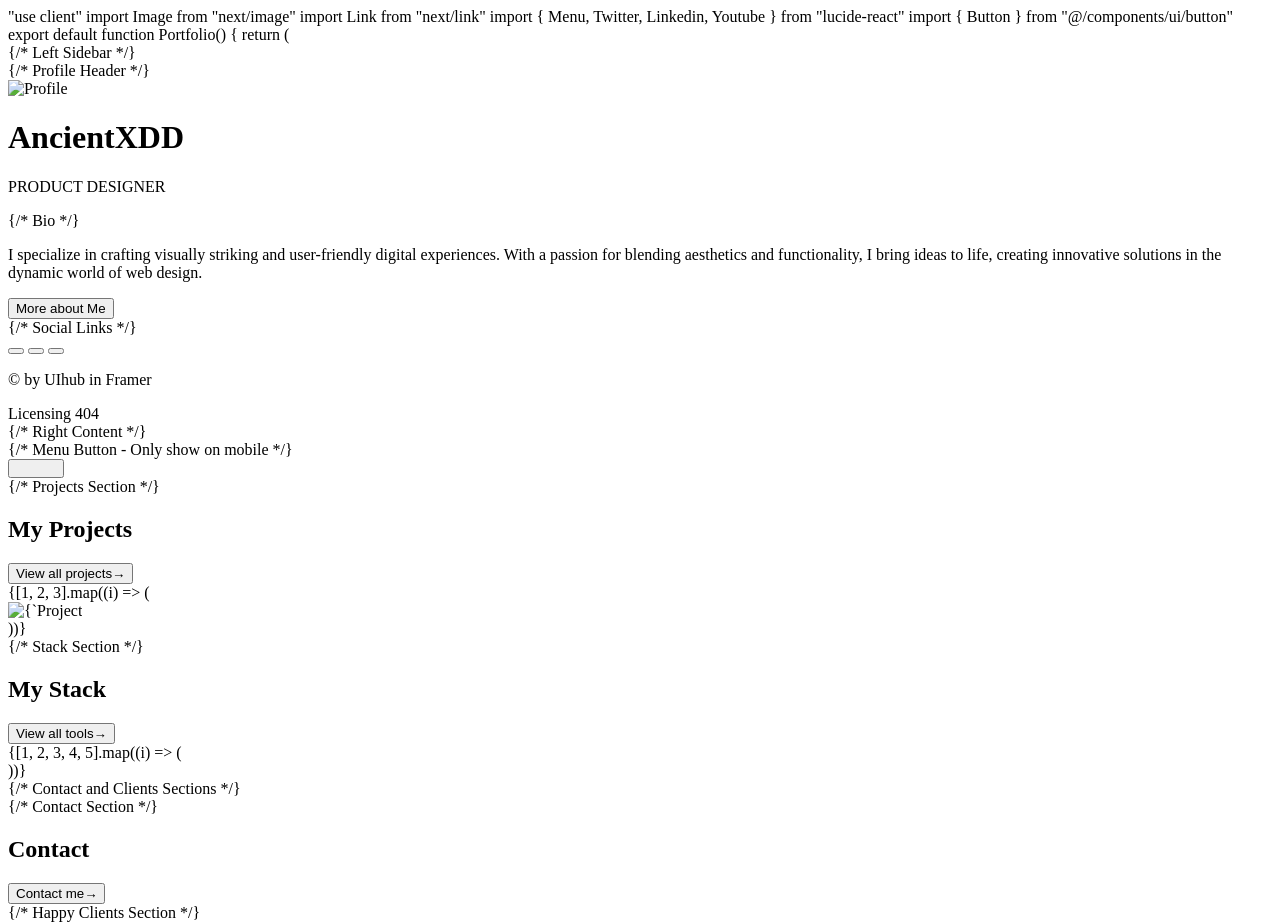
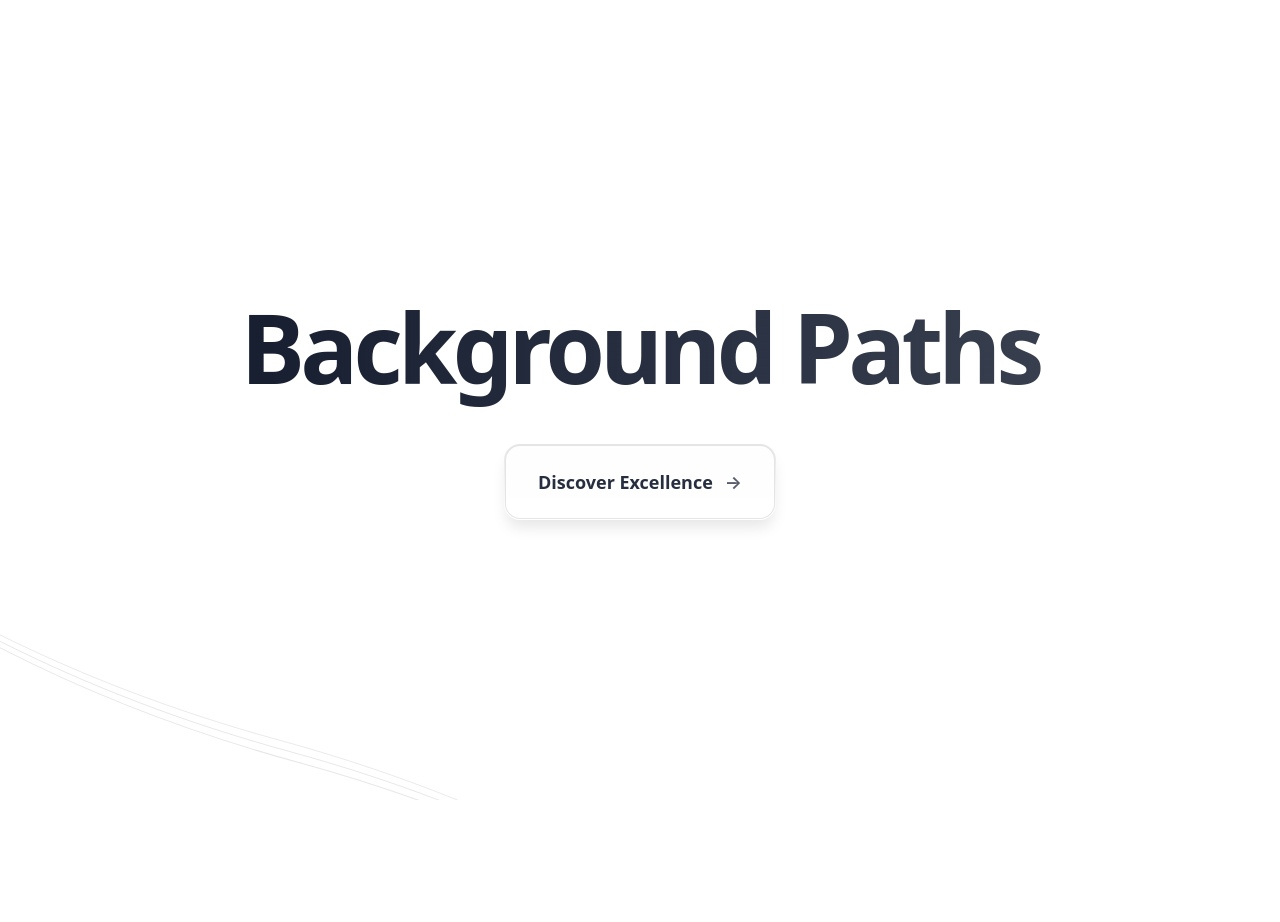
Before and after one commit to AncientXDD/AncientXDD.github.io, a plain HTML site: page index.html in a window 1280 px wide. Shown: the top 922 px of the page. After the commit the page ends 800 px from the top, so only its background shows below. Drawn offline with Linux system fonts and the light colour scheme.

Commit message:
Update index.html

```diff
--- a/index.html
+++ b/index.html
@@ -1,148 +1,185 @@
-"use client"
+<!DOCTYPE html>
+<html lang="en">
+<head>
+    <meta charset="UTF-8">
+    <meta name="viewport" content="width=device-width, initial-scale=1.0">
+    <title>Background Paths</title>
+    <style>
+        * {
+            margin: 0;
+            padding: 0;
+            box-sizing: border-box;
+        }
 
-import Image from "next/image"
-import Link from "next/link"
-import { Menu, Twitter, Linkedin, Youtube } from "lucide-react"
-import { Button } from "@/components/ui/button"
+        body {
+            min-height: 100vh;
+            font-family: system-ui, -apple-system, sans-serif;
+            background: white;
+            color: #0f172a;
+            display: flex;
+            align-items: center;
+            justify-content: center;
+            overflow: hidden;
+        }
 
-export default function Portfolio() {
-  return (
-    <div className="min-h-screen bg-black text-white p-6">
-      <div className="grid grid-cols-1 lg:grid-cols-[400px_1fr] gap-8">
-        {/* Left Sidebar */}
-        <div className="space-y-8">
-          {/* Profile Header */}
-          <div className="flex items-center gap-4">
-            <Image src="/placeholder.svg" alt="Profile" width={60} height={60} className="rounded-full" />
-            <div>
-              <h1 className="text-2xl font-mono">AncientXDD</h1>
-              <p className="text-gray-400">PRODUCT DESIGNER</p>
-            </div>
-          </div>
+        .container {
+            position: relative;
+            width: 100%;
+            max-width: 1200px;
+            padding: 0 1rem;
+            text-align: center;
+            z-index: 10;
+        }
 
-          {/* Bio */}
-          <div className="space-y-6">
-            <p className="text-gray-300 text-lg leading-relaxed">
-              I specialize in crafting visually striking and user-friendly digital experiences. With a passion for
-              blending aesthetics and functionality, I bring ideas to life, creating innovative solutions in the dynamic
-              world of web design.
-            </p>
-            <Button variant="outline" className="rounded-full">
-              More about Me
-            </Button>
-          </div>
+        .title {
+            font-size: clamp(3rem, 8vw, 6rem);
+            font-weight: bold;
+            letter-spacing: -0.05em;
+            margin-bottom: 2rem;
+            background: linear-gradient(to right, #0f172a, rgba(15, 23, 42, 0.8));
+            -webkit-background-clip: text;
+            background-clip: text;
+            color: transparent;
+            opacity: 0;
+            animation: fadeIn 2s forwards;
+        }
 
-          {/* Social Links */}
-          <div className="space-y-4">
-            <div className="flex gap-4">
-              <Button variant="ghost" size="icon" asChild>
-                <Link href="#">
-                  <Twitter className="w-5 h-5" />
-                </Link>
-              </Button>
-              <Button variant="ghost" size="icon" asChild>
-                <Link href="#">
-                  <Linkedin className="w-5 h-5" />
-                </Link>
-              </Button>
-              <Button variant="ghost" size="icon" asChild>
-                <Link href="#">
-                  <Youtube className="w-5 h-5" />
-                </Link>
-              </Button>
-            </div>
-            <div className="text-gray-400 text-sm">
-              <p>© by UIhub in Framer</p>
-              <div className="flex gap-4">
-                <Link href="#" className="hover:text-white">
-                  Licensing
-                </Link>
-                <Link href="#" className="hover:text-white">
-                  404
-                </Link>
-              </div>
-            </div>
-          </div>
+        .button-wrapper {
+            display: inline-block;
+            position: relative;
+            padding: 1px;
+            border-radius: 1rem;
+            background: linear-gradient(to bottom, rgba(0,0,0,0.1), rgba(255,255,255,0.1));
+            backdrop-filter: blur(8px);
+            box-shadow: 0 10px 15px -3px rgba(0, 0, 0, 0.1);
+            transition: box-shadow 0.3s;
+        }
+
+        .button-wrapper:hover {
+            box-shadow: 0 20px 25px -5px rgba(0, 0, 0, 0.1);
+        }
+
+        .button {
+            display: inline-flex;
+            align-items: center;
+            padding: 1.5rem 2rem;
+            font-size: 1.125rem;
+            font-weight: 600;
+            color: #0f172a;
+            background: rgba(255, 255, 255, 0.95);
+            border: 1px solid rgba(0, 0, 0, 0.1);
+            border-radius: 0.95rem;
+            cursor: pointer;
+            transition: all 0.3s;
+            text-decoration: none;
+        }
+
+        .button:hover {
+            background: rgba(255, 255, 255, 1);
+            transform: translateY(-2px);
+        }
+
+        .button span {
+            opacity: 0.9;
+            transition: opacity 0.3s;
+        }
+
+        .button:hover span {
+            opacity: 1;
+        }
+
+        .button .arrow {
+            margin-left: 0.75rem;
+            opacity: 0.7;
+            transition: all 0.3s;
+        }
+
+        .button:hover .arrow {
+            opacity: 1;
+            transform: translateX(6px);
+        }
+
+        .background {
+            position: absolute;
+            inset: 0;
+            pointer-events: none;
+            overflow: hidden;
+        }
+
+        .background svg {
+            width: 100%;
+            height: 100%;
+        }
+
+        .background path {
+            stroke: currentColor;
+            stroke-opacity: 0.1;
+            animation: pathAnimation 30s linear infinite;
+        }
+
+        @keyframes fadeIn {
+            from {
+                opacity: 0;
+                transform: translateY(20px);
+            }
+            to {
+                opacity: 1;
+                transform: translateY(0);
+            }
+        }
+
+        @keyframes pathAnimation {
+            0% {
+                stroke-dashoffset: 1000;
+            }
+            100% {
+                stroke-dashoffset: 0;
+            }
+        }
+
+        @media (prefers-color-scheme: dark) {
+            body {
+                background: #0a0a0a;
+                color: white;
+            }
+
+            .title {
+                background: linear-gradient(to right, white, rgba(255, 255, 255, 0.8));
+                -webkit-background-clip: text;
+                background-clip: text;
+            }
+
+            .button {
+                background: rgba(0, 0, 0, 0.95);
+                color: white;
+                border-color: rgba(255, 255, 255, 0.1);
+            }
+
+            .button:hover {
+                background: rgba(0, 0, 0, 1);
+            }
+        }
+    </style>
+</head>
+<body>
+    <div class="background">
+        <svg viewBox="0 0 696 316" fill="none">
+            <title>Background Paths</title>
+            <path d="M-380 -189C-380 -189 -312 216 152 343C616 470 684 875 684 875" stroke="currentColor" stroke-width="0.5"></path>
+            <path d="M-375 -183C-375 -183 -307 222 157 349C621 476 689 881 689 881" stroke="currentColor" stroke-width="0.53"></path>
+            <path d="M-370 -177C-370 -177 -302 228 162 355C626 482 694 887 694 887" stroke="currentColor" stroke-width="0.56"></path>
+            <!-- Add more paths as needed -->
+        </svg>
+    </div>
+
+    <div class="container">
+        <h1 class="title">Background Paths</h1>
+        <div class="button-wrapper">
+            <a href="#" class="button">
+                <span>Discover Excellence</span>
+                <span class="arrow">→</span>
+            </a>
         </div>
-
-        {/* Right Content */}
-        <div className="space-y-8">
-          {/* Menu Button - Only show on mobile */}
-          <div className="flex justify-end lg:hidden">
-            <Button variant="ghost" size="icon">
-              <Menu className="w-6 h-6" />
-            </Button>
-          </div>
-
-          {/* Projects Section */}
-          <section>
-            <div className="flex justify-between items-center mb-4">
-              <h2 className="text-2xl font-mono">My Projects</h2>
-              <Button variant="ghost" size="icon">
-                <span className="sr-only">View all projects</span>→
-              </Button>
-            </div>
-            <div className="grid grid-cols-1 md:grid-cols-3 gap-4">
-              {[1, 2, 3].map((i) => (
-                <div key={i} className="relative aspect-square bg-gray-900 rounded-lg overflow-hidden">
-                  <Image src="/placeholder.svg" alt={`Project ${i}`} fill className="object-cover" />
-                </div>
-              ))}
-            </div>
-          </section>
-
-          {/* Stack Section */}
-          <section className="bg-blue-600 rounded-xl p-6">
-            <div className="flex justify-between items-center mb-4">
-              <h2 className="text-2xl font-mono">My Stack</h2>
-              <Button variant="ghost" size="icon" className="text-white">
-                <span className="sr-only">View all tools</span>→
-              </Button>
-            </div>
-            <div className="flex gap-4">
-              {[1, 2, 3, 4, 5].map((i) => (
-                <div key={i} className="w-12 h-12 bg-white rounded-xl" />
-              ))}
-            </div>
-          </section>
-
-          {/* Contact and Clients Sections */}
-          <div className="grid grid-cols-1 md:grid-cols-2 gap-4">
-            {/* Contact Section */}
-            <section className="relative overflow-hidden rounded-xl bg-gradient-to-br from-gray-900 to-gray-800 p-6">
-              <h2 className="text-2xl font-mono mb-4">Contact</h2>
-              <Button variant="ghost" size="icon" className="absolute right-4 top-4">
-                <span className="sr-only">Contact me</span>→
-              </Button>
-            </section>
-
-            {/* Happy Clients Section */}
-            <section className="bg-gray-900 rounded-xl p-6">
-              <div className="flex items-center gap-2 mb-2">
-                {[...Array(5)].map((_, i) => (
-                  <svg key={i} className="w-5 h-5 text-yellow-400 fill-current" viewBox="0 0 20 20">
-                    <path d="M9.049 2.927c.3-.921 1.603-.921 1.902 0l1.07 3.292a1 1 0 00.95.69h3.462c.969 0 1.371 1.24.588 1.81l-2.8 2.034a1 1 0 00-.364 1.118l1.07 3.292c.3.921-.755 1.688-1.54 1.118l-2.8-2.034a1 1 0 00-1.175 0l-2.8 2.034c-.784.57-1.838-.197-1.539-1.118l1.07-3.292a1 1 0 00-.364-1.118L2.98 8.72c-.783-.57-.38-1.81.588-1.81h3.461a1 1 0 00.951-.69l1.07-3.292z" />
-                  </svg>
-                ))}
-              </div>
-              <h3 className="text-4xl font-bold mb-4">100%</h3>
-              <p className="text-gray-400">Happy Clients</p>
-              <div className="flex -space-x-2 mt-4">
-                {[1, 2, 3].map((i) => (
-                  <Image
-                    key={i}
-                    src="/placeholder.svg"
-                    alt={`Client ${i}`}
-                    width={40}
-                    height={40}
-                    className="rounded-full border-2 border-gray-900"
-                  />
-                ))}
-              </div>
-            </section>
-          </div>
-        </div>
-      </div>
     </div>
-  )
-}
+</body>
+</html>
```
